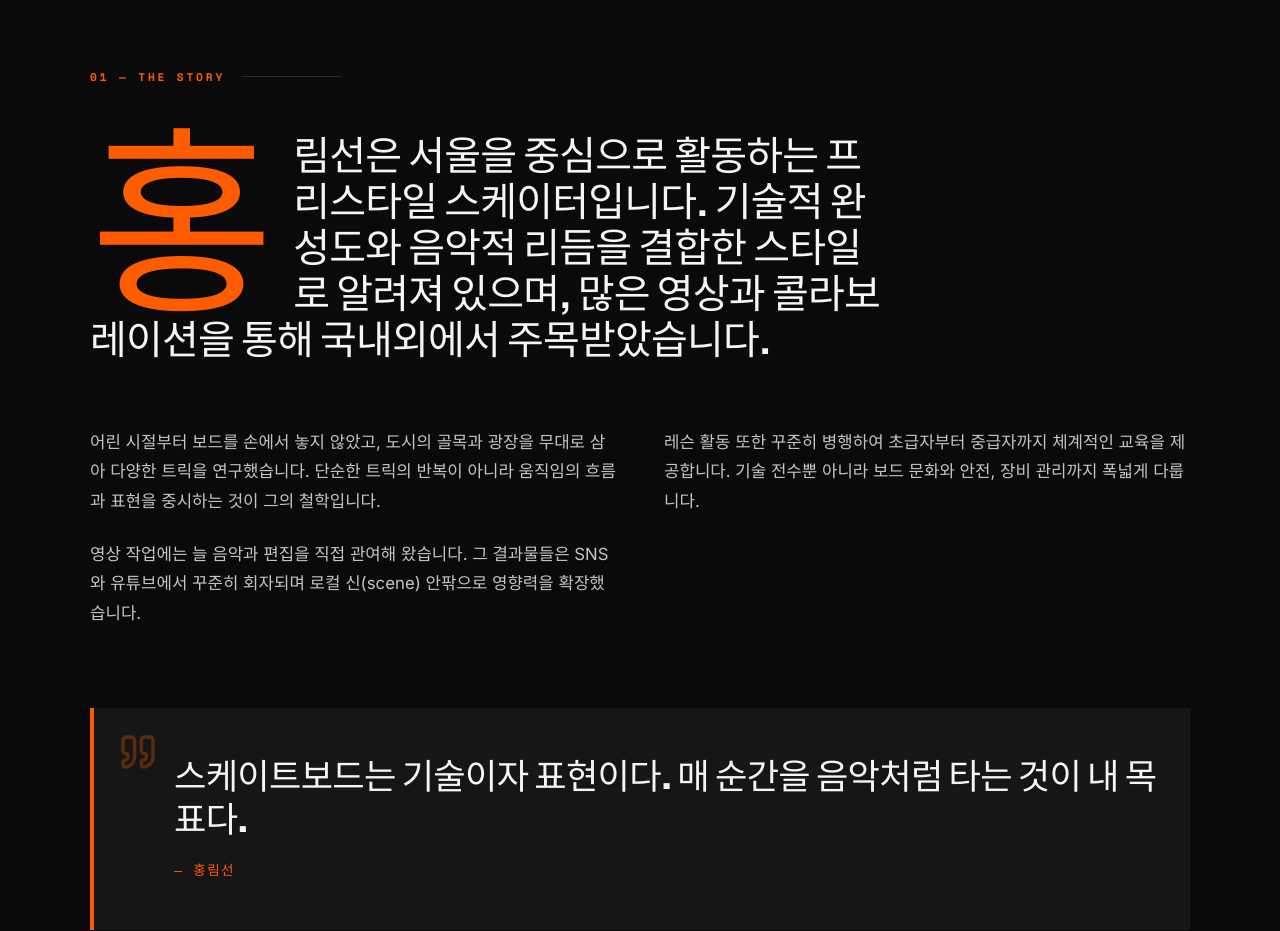
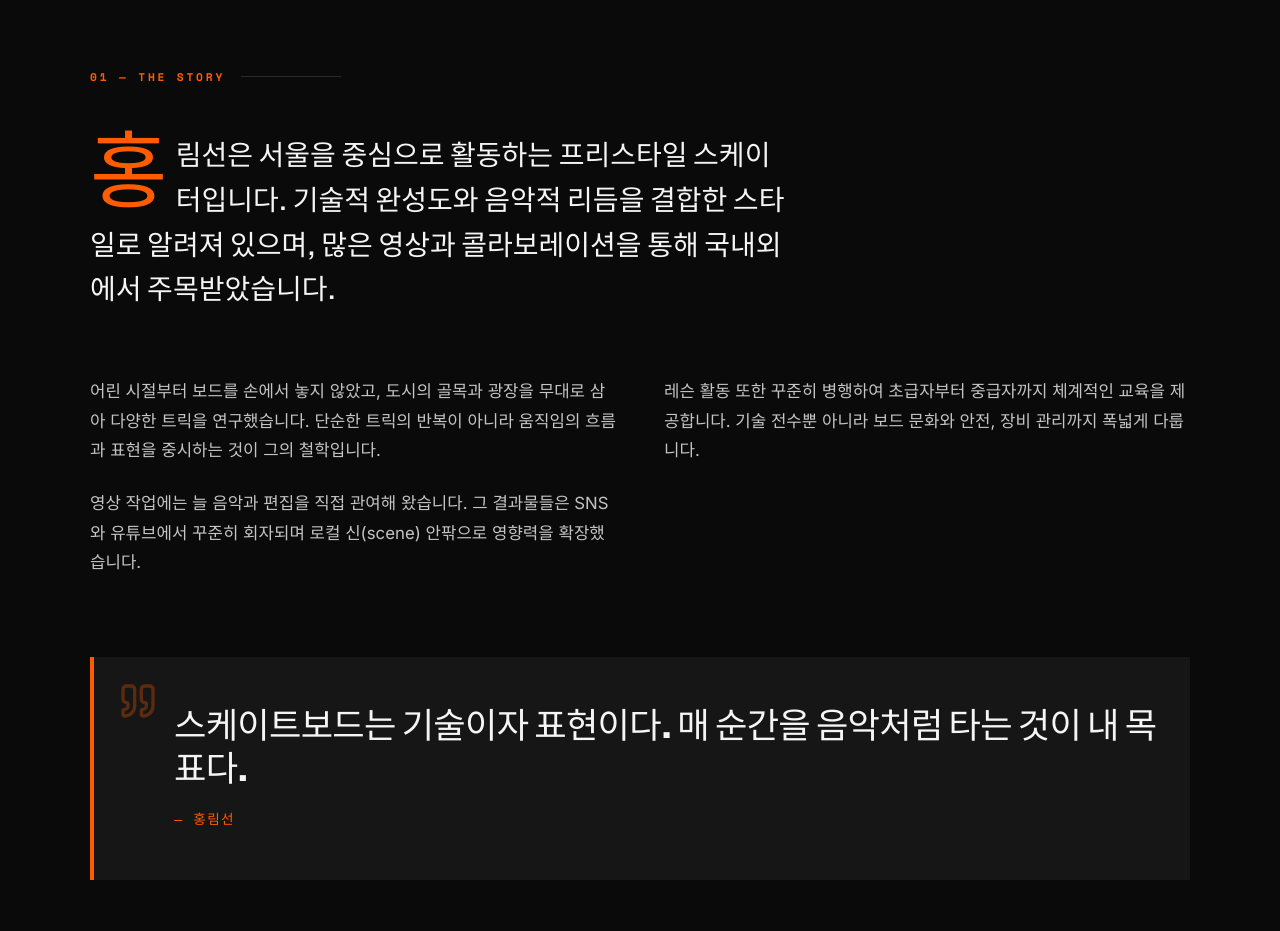
Before and after one commit to sysky7204-rv/skate-site, a React (Vite) app: page / in a window 1280 px wide. Shown: the part 860-1791 px from the top of the page. Built offline with nearby package versions, Linux system fonts and the light colour scheme.

Commit message:
Improve Story lede readability for Korean text

```diff
--- a/src/App.css
+++ b/src/App.css
@@ -332,20 +332,20 @@
 
 .story__lede {
   font-family: var(--display-reg);
-  font-weight: 700;
-  font-size: clamp(1.5rem, 4vw, 2.5rem);
-  line-height: 1.15;
-  letter-spacing: -0.02em;
+  font-weight: 600;
+  font-size: clamp(1.25rem, 3vw, 1.75rem);
+  line-height: 1.6;
+  letter-spacing: 0;
   color: var(--text-primary);
   text-transform: none;
-  max-width: 800px;
+  max-width: 700px;
 }
 .story__lede::first-letter {
   font-family: var(--display);
-  font-size: 5em;
+  font-size: 3em;
   float: left;
-  line-height: 0.75;
-  padding: 0.1em 0.1em 0 0;
+  line-height: 0.85;
+  padding: 0.05em 0.1em 0 0;
   color: var(--accent);
   text-transform: uppercase;
   font-weight: 900;
```
